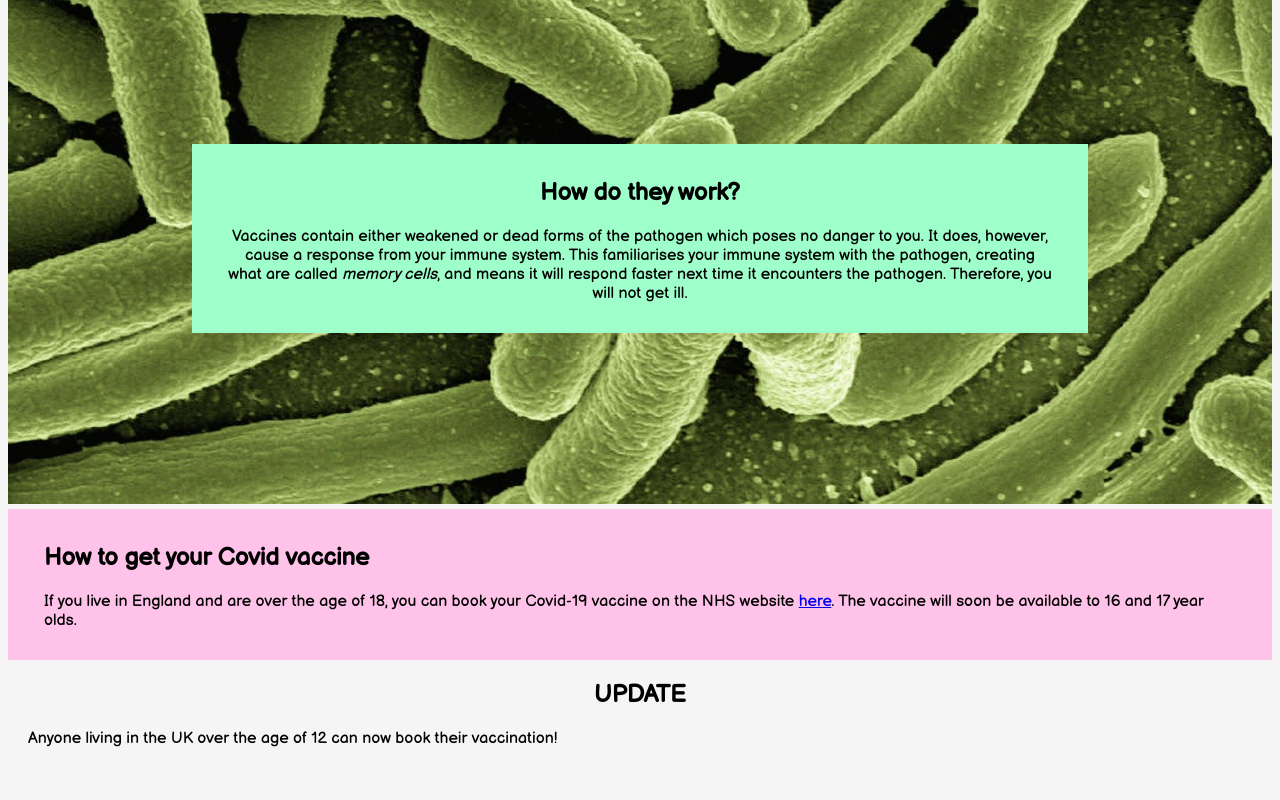
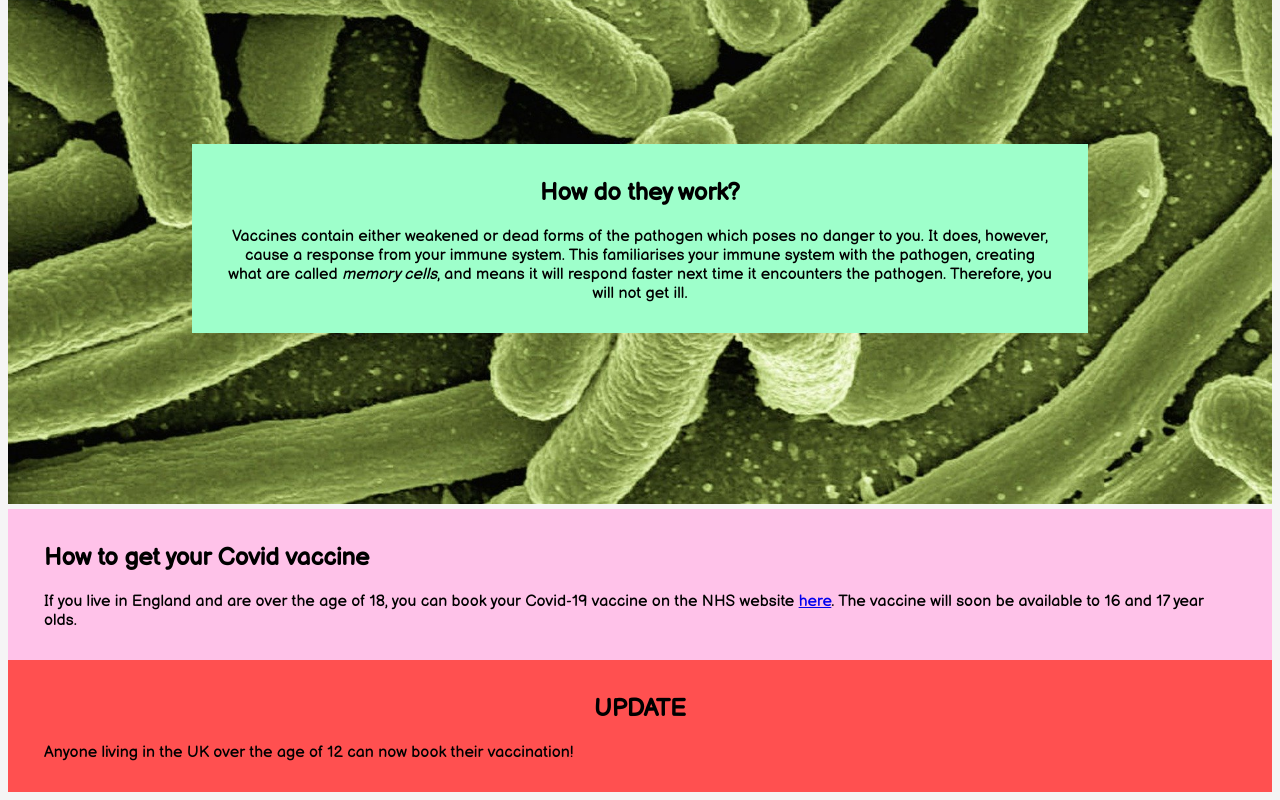
Before and after one commit to p19007/p19007.github.io, a plain HTML site: page index.html in a window 1280 px wide. Shown: the part 893-1693 px from the top of the page. Before the commit the page ends 1657 px from the top, so only its background shows below. Drawn offline with Linux system fonts and the light colour scheme.

Commit message:
Update style.css

```diff
--- a/style.css
+++ b/style.css
@@ -256,3 +256,8 @@ whatV {
   padding: 14px 16px;
   background-color: #ffc2e9;
 }
+
+.update {
+  padding: 14px 16px;
+  background-color: #ff5050;
+}
```
